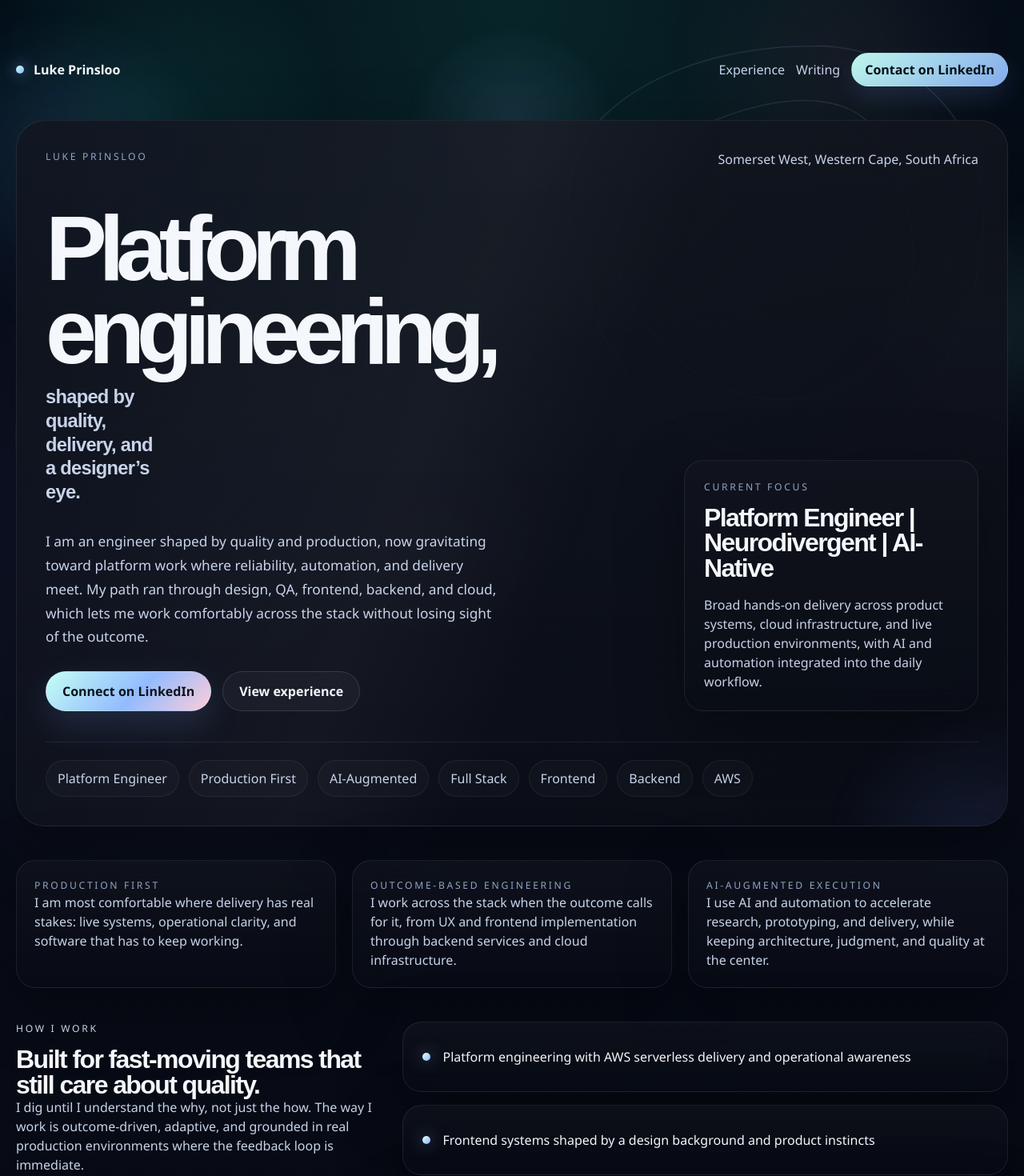
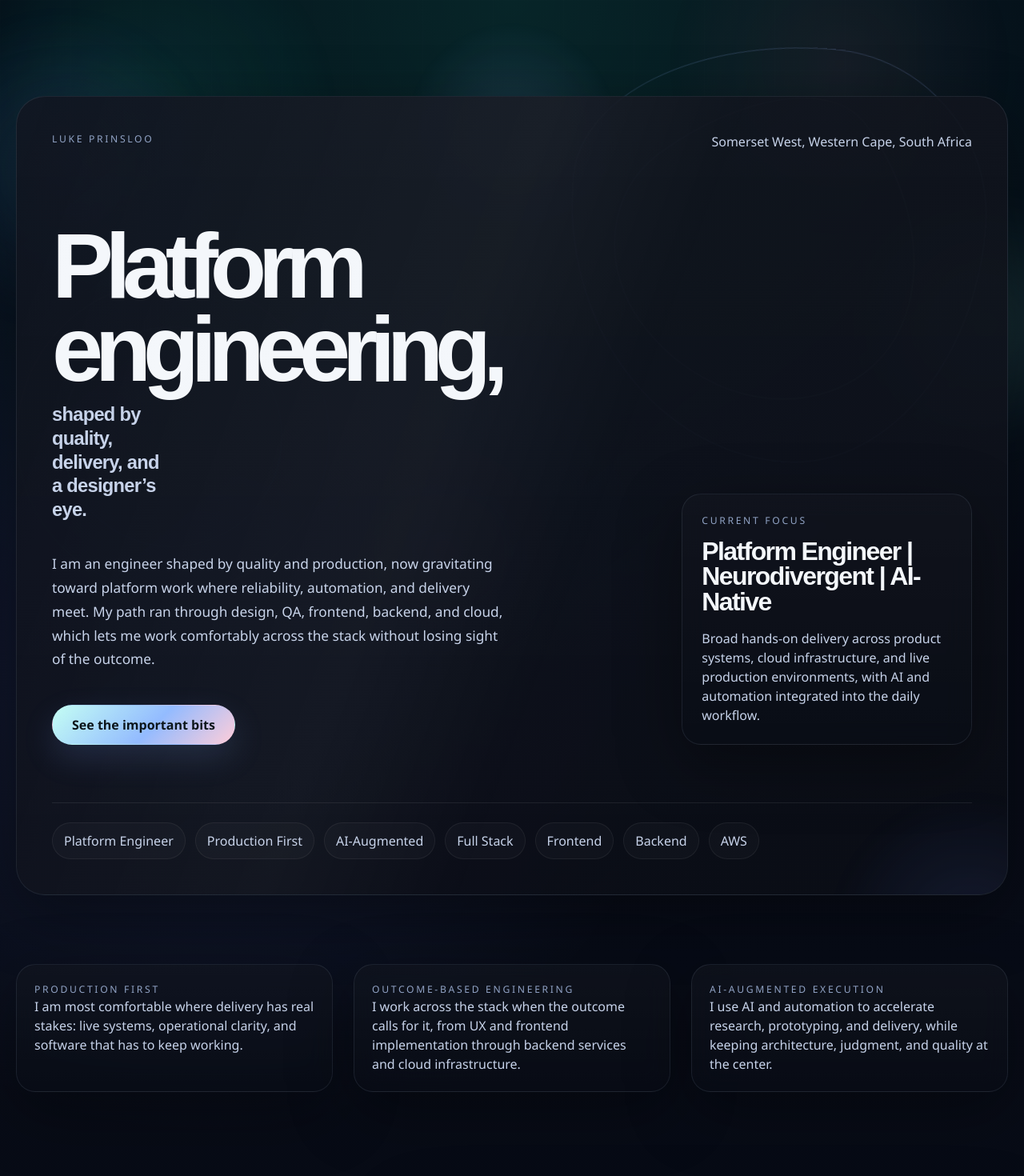
Before and after one commit to This-is-Luke/this-is-luke, a React (Vite) app: page / in a window 1280 px wide. Shown: the top 1470 px of the page at 80% size. Built offline with nearby package versions, Linux system fonts and the light colour scheme.

Commit message:
Simplify CTAs and open up layout

```diff
--- a/src/App.css
+++ b/src/App.css
@@ -9,7 +9,7 @@
   position: relative;
   width: min(1240px, calc(100% - 32px));
   margin: 0 auto;
-  padding: 24px 0 110px;
+  padding: 34px 0 160px;
 }
 
 .page-ripple,
@@ -162,42 +162,7 @@
 .section-block {
   position: relative;
   z-index: 1;
-  margin-top: 42px;
-}
-
-.top-nav {
-  display: flex;
-  align-items: center;
-  justify-content: space-between;
-  gap: 18px;
-}
-
-.brand-mark {
-  display: inline-flex;
-  align-items: center;
-  gap: 12px;
-  text-decoration: none;
-  color: var(--text);
-  font-weight: 600;
-}
-
-.brand-dot {
-  width: 10px;
-  height: 10px;
-  border-radius: 50%;
-  background: linear-gradient(135deg, #c4fff4, #91baff);
-  box-shadow: 0 0 18px rgba(145, 186, 255, 0.7);
-}
-
-.nav-links {
-  display: flex;
-  align-items: center;
-  gap: 14px;
-}
-
-.nav-links > a:not(.button) {
-  color: var(--muted-strong);
-  text-decoration: none;
+  margin-top: 86px;
 }
 
 [data-reveal] {
@@ -226,7 +191,8 @@
 
 .hero {
   overflow: hidden;
-  padding: 36px;
+  min-height: min(88svh, 980px);
+  padding: 44px;
   border: 1px solid rgba(183, 204, 237, 0.11);
   border-radius: 36px;
   background:
@@ -279,7 +245,8 @@
   display: grid;
   grid-template-columns: minmax(0, 1.45fr) minmax(280px, 0.7fr);
   gap: 36px;
-  margin-top: 48px;
+  margin-top: 92px;
+  align-items: end;
 }
 
 .hero-copy h1 {
@@ -302,7 +269,7 @@
 
 .hero-lede {
   max-width: 58ch;
-  margin: 32px 0 0;
+  margin: 38px 0 0;
   font-size: 1.08rem;
   line-height: 1.72;
   color: var(--muted-strong);
@@ -312,7 +279,7 @@
   display: flex;
   flex-wrap: wrap;
   gap: 14px;
-  margin-top: 28px;
+  margin-top: 42px;
 }
 
 .button {
@@ -340,21 +307,7 @@
   color: #071015;
   background: linear-gradient(135deg, #c4fff4, #91baff 55%, #ffccd9);
   box-shadow: 0 16px 40px rgba(125, 163, 255, 0.16);
-}
-
-.button-secondary {
-  color: var(--text);
-  border-color: rgba(255, 255, 255, 0.12);
-  background: rgba(255, 255, 255, 0.035);
-  backdrop-filter: blur(12px);
-}
-
-.button-nav {
-  min-height: 42px;
-  padding-inline: 16px;
-  color: #071015;
-  background: linear-gradient(135deg, rgba(196, 255, 244, 0.96), rgba(145, 186, 255, 0.92));
-  box-shadow: 0 14px 30px rgba(125, 163, 255, 0.14);
+  padding-inline: 24px;
 }
 
 .hero-panel,
@@ -395,8 +348,8 @@
   display: flex;
   flex-wrap: wrap;
   gap: 12px;
-  margin-top: 38px;
-  padding-top: 22px;
+  margin-top: 72px;
+  padding-top: 24px;
   border-top: 1px solid rgba(255, 255, 255, 0.08);
 }
 
@@ -413,7 +366,7 @@
 .seo-grid {
   display: grid;
   grid-template-columns: repeat(3, minmax(0, 1fr));
-  gap: 20px;
+  gap: 26px;
 }
 
 .principle-card,
@@ -438,8 +391,28 @@
 .seo-layout {
   display: grid;
   grid-template-columns: minmax(0, 0.75fr) minmax(0, 1.25fr);
-  gap: 28px;
+  gap: 42px;
   align-items: start;
+}
+
+.feature-split {
+  margin-top: 130px;
+}
+
+.timeline-layout {
+  margin-top: 170px;
+}
+
+.quote-layout {
+  margin-top: 150px;
+}
+
+.seo-layout {
+  margin-top: 160px;
+}
+
+.section-anchor {
+  scroll-margin-top: 10vh;
 }
 
 .capability-stack,
@@ -517,7 +490,8 @@
   align-items: center;
   justify-content: space-between;
   gap: 24px;
-  padding: 30px;
+  margin-top: 180px;
+  padding: 38px;
 }
 
 @keyframes breathe {
@@ -591,7 +565,7 @@
 @media (max-width: 980px) {
   .page-shell {
     width: min(100%, calc(100% - 24px));
-    padding-top: 14px;
+    padding-top: 18px;
   }
 
   .page-orb {
@@ -602,8 +576,6 @@
     opacity: 0.56;
   }
 
-  .top-nav,
-  .nav-links,
   .hero-grid,
   .feature-split,
   .timeline-layout,
@@ -612,8 +584,6 @@
   .timeline-card,
   .closing-card {
     grid-template-columns: 1fr;
-    flex-direction: column;
-    align-items: stretch;
   }
 
   .hero,
@@ -635,15 +605,16 @@
 
 @media (max-width: 640px) {
   .hero {
-    padding: 22px;
+    min-height: auto;
+    padding: 26px 22px;
   }
 
   .section-block {
-    margin-top: 28px;
+    margin-top: 56px;
   }
 
   .hero-grid {
-    margin-top: 26px;
+    margin-top: 48px;
     gap: 20px;
   }
 
@@ -652,7 +623,6 @@
     font-size: clamp(3rem, 15vw, 4.8rem);
   }
 
-  .nav-links,
   .hero-actions,
   .button,
   .tag-band {
@@ -661,10 +631,6 @@
 
   .button {
     width: 100%;
-  }
-
-  .nav-links > a:not(.button) {
-    padding: 2px 0;
   }
 
   .tag-band span {
--- a/src/App.tsx
+++ b/src/App.tsx
@@ -226,25 +226,6 @@ function App() {
       <div className="page-vector page-vector-b" aria-hidden="true" />
       <div className="page-spotlight" aria-hidden="true" />
 
-      <header className="top-nav section-block" data-reveal>
-        <a className="brand-mark" href="#top">
-          <span className="brand-dot" />
-          <span>Luke Prinsloo</span>
-        </a>
-        <nav className="nav-links" aria-label="Primary">
-          <a href="#experience">Experience</a>
-          <a href="#writing">Writing</a>
-          <a
-            href="https://www.linkedin.com/in/lukas-prinsloo-ai-native-cloud-engineer/"
-            target="_blank"
-            rel="noreferrer"
-            className="button button-nav"
-          >
-            Contact on LinkedIn
-          </a>
-        </nav>
-      </header>
-
       <section className="hero section-block" data-reveal>
         <div className="hero-meta">
           <p className="eyebrow">Luke Prinsloo</p>
@@ -266,16 +247,8 @@ function App() {
             </p>
 
             <div className="hero-actions">
-              <a
-                href="https://www.linkedin.com/in/lukas-prinsloo-ai-native-cloud-engineer/"
-                target="_blank"
-                rel="noreferrer"
-                className="button button-primary"
-              >
-                Connect on LinkedIn
-              </a>
-              <a href="#experience" className="button button-secondary">
-                View experience
+              <a href="#experience" className="button button-primary">
+                See the important bits
               </a>
             </div>
           </div>
@@ -328,7 +301,7 @@ function App() {
         </div>
       </section>
 
-      <section className="section-block timeline-layout" id="experience" data-reveal>
+      <section className="section-block timeline-layout section-anchor" id="experience" data-reveal>
         <div className="section-copy">
           <p className="eyebrow">Experience</p>
           <h2>A path from visual craft to platform systems.</h2>
@@ -410,7 +383,7 @@ function App() {
           rel="noreferrer"
           className="button button-primary"
         >
-          Connect on LinkedIn
+          Contact on LinkedIn
         </a>
       </section>
     </main>
```
